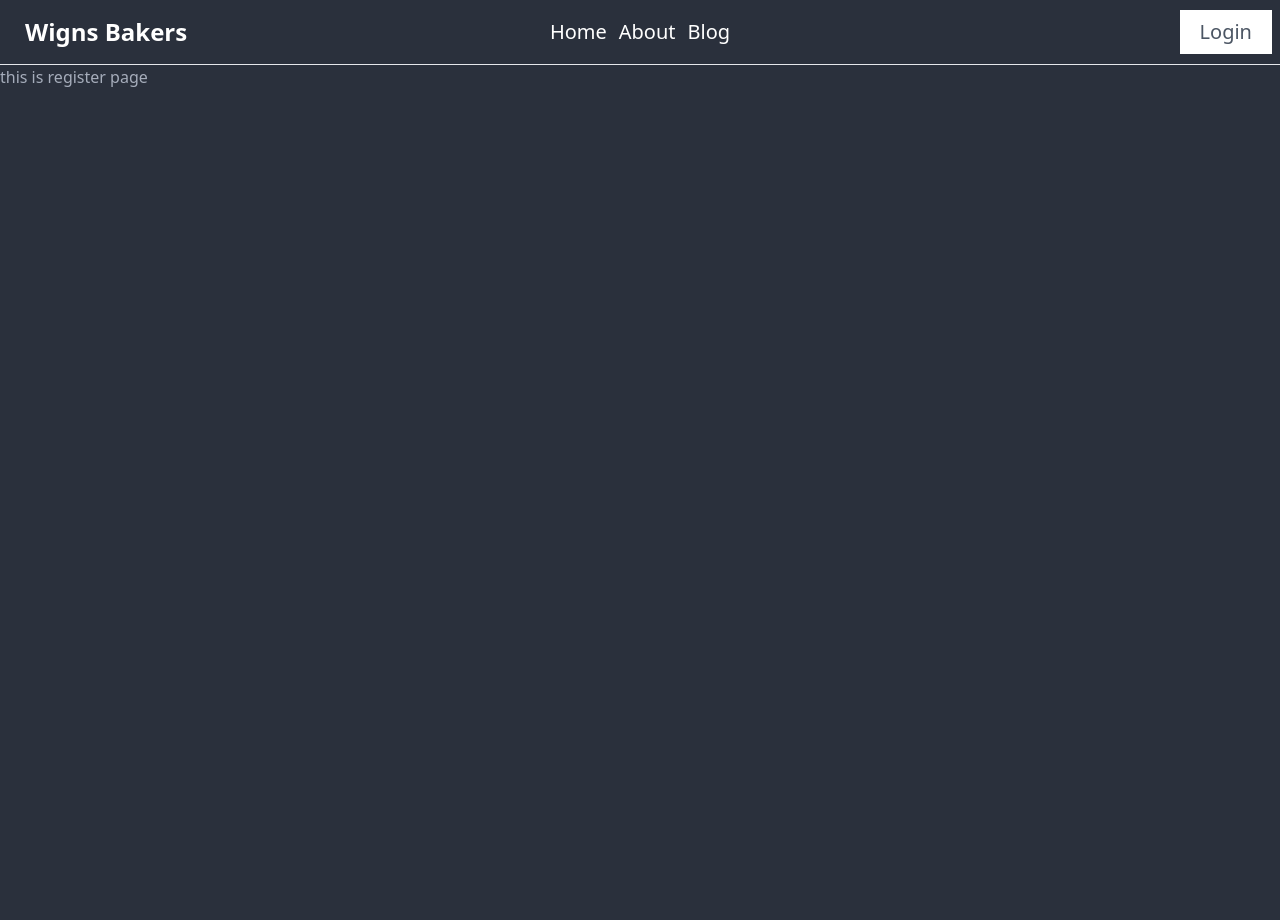
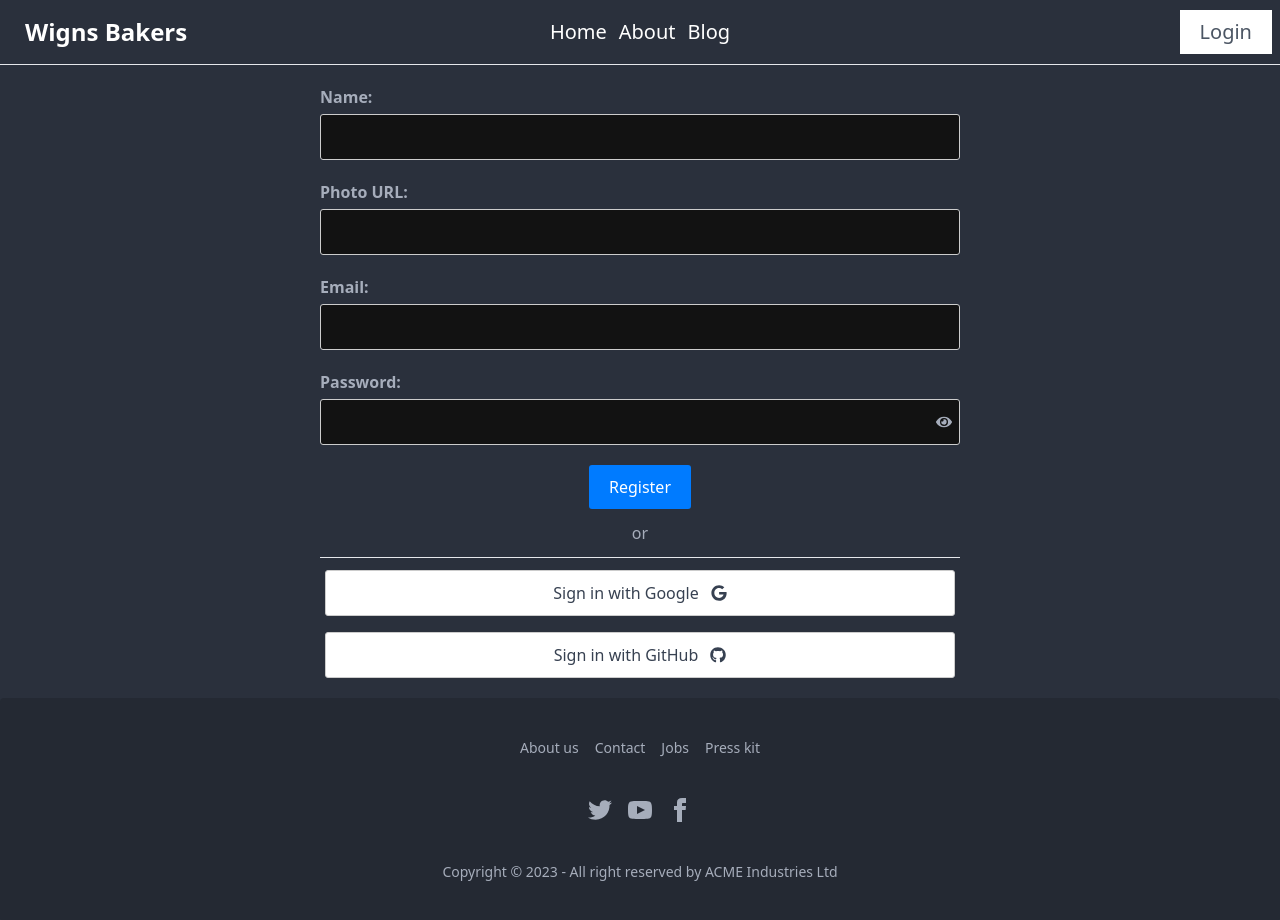
Before and after one commit to jhimi01/wings-bakers-client, a React (Vite) app: page /register in a window 1280 px wide. Before the commit the page ends 800 px from the top, so only its background shows below. Built offline with nearby package versions, Linux system fonts and the light colour scheme.

Commit message:
login form, register form

```diff
--- a/src/LoginLAyout/LoginLAyout.jsx
+++ b/src/LoginLAyout/LoginLAyout.jsx
@@ -1,11 +1,13 @@
 import { Outlet } from "react-router-dom";
 import NavogationBar from "../components/NavogationBar/NavogationBar";
+import Footer from "../components/Footer/Footer";
 
 const LoginLAyout = () => {
     return (
        <>
          <NavogationBar></NavogationBar>
         <Outlet></Outlet>
+        <Footer></Footer>
        </>
     );
 };
--- a/src/page/HomePage/About/About.jsx
+++ b/src/page/HomePage/About/About.jsx
@@ -2,9 +2,9 @@ const About = () => {
     return (
       <div className="absolute bottom-0 left-1/2 transform -translate-x-1/2 w-4/5">
         <div className="bg-slate-800 grid grid-cols-3">
-          <div className="sec1 p-7  text-xl font-bold border-r  text-center">Teast</div>
-          <div className="sec2 p-7 text-xl font-bold  text-center">Decoretion</div>
-          <div className="sec3 p-7 text-xl font-bold border-l text-center">Environment</div>
+          <div className="sec1 p-7  text-xs md:text-xl font-bold border-r  text-center">Teast</div>
+          <div className="sec2 p-7 text-xs md:text-xl font-bold  text-center">Decoretion</div>
+          <div className="sec3 p-7 text-xs md:text-xl font-bold border-l text-center">Environment</div>
         </div>
       </div>
     );
--- a/src/page/Login/Login.jsx
+++ b/src/page/Login/Login.jsx
@@ -1,9 +1,44 @@
+import { useState } from "react";
+import { FaEye, FaEyeSlash } from "react-icons/fa";
 
 const Login = () => {
+
+    const [email, setEmail] = useState('');
+    const [password, setPassword] = useState('');
+    const [show, setShow] = useState(false);
+
+
+    const handlelogin = (e) => {
+        e.preventDefault();
+        // Code to handle registering the user
+      }
+
+
+    // hide / show password
+    const handleshowpass=()=>{
+        setShow(!show)
+    }
+
+
     return (
-        <div>
-            <h2>login page</h2>
+        <form className='w-1/2 mx-auto mt-5' onSubmit={handlelogin}>
+        <h2 className="text-center text-3xl my-5">Please Login</h2>
+           <div className="form-group">
+          <label>Email:</label>
+          <input type="email" id="email" value={email} onChange={(e) => setEmail(e.target.value)} required/>
         </div>
+
+        <div className="form-group relative">
+          <label>Password:</label>
+          <input  type={show ? "text" : "password"} id="password" value={password}  onChange={(e) => setPassword(e.target.value)} required/>
+          <p className="cursor-pointer" onClick={handleshowpass}>
+          { show ? <FaEyeSlash className='absolute top-11 right-2'/> : <FaEye className='absolute top-11 right-2'/>}
+          </p>
+        </div>
+        <div className="button-group text-center my-7">
+          <button type="submit" className="login-button ">Login</button>
+        </div>
+        </form>
     );
 };
 
--- /dev/null
+++ b/src/page/Register/Register.css
@@ -0,0 +1,54 @@
+.containeform{
+    max-width: 50%;
+    margin: 20px auto;
+
+}
+.form-group {
+    margin-bottom: 20px;
+  }
+
+  label {
+    display: block;
+    margin-bottom: 5px;
+    font-weight: bold;
+  }
+
+  input[type="text"],
+  input[type="email"],
+  input[type="password"] {
+    padding: 10px;
+    border: 1px solid #ccc;
+    border-radius: 3px;
+    font-size: 16px;
+    width: 100%;
+    box-sizing: border-box;
+  }
+
+  button[type="submit"] {
+    background-color: #007bff;
+    color: #fff;
+    padding: 10px 20px;
+    border: none;
+    border-radius: 3px;
+    font-size: 16px;
+    cursor: pointer;
+  }
+
+  .oauth-group {
+    display: flex;
+    justify-content: center;
+  }
+
+  .oauth-button {
+    background-color: #fff;
+    border: 1px solid #ccc;
+    padding: 10px 20px;
+    border-radius: 3px;
+    font-size: 16px;
+    cursor: pointer;
+    margin: 0 5px;
+  }
+
+  .oauth-button:hover {
+    background-color: #f8f8f8;
+  }
--- a/src/page/Register/Register.jsx
+++ b/src/page/Register/Register.jsx
@@ -1,9 +1,61 @@
+import  { useState } from 'react';
+import './Register.css'
+import { FaEye, FaEyeSlash, FaGithub, FaGoogle } from 'react-icons/fa';
+
 const Register = () => {
+    const [name, setName] = useState('');
+    const [photoUrl, setPhotoUrl] = useState('');
+    const [email, setEmail] = useState('');
+    const [password, setPassword] = useState('');
+    const [show, setShow] = useState(false);
+
+    const handleRegister = (e) => {
+      e.preventDefault();
+      // Code to handle registering the user
+    }
+
+    // hide / show password
+    const handleshowpass=()=>{
+        setShow(!show)
+    }
+
     return (
-        <div>
-            <h2>this is register page</h2>
+      <form className='containeform' onSubmit={handleRegister}>
+        <div className="form-group">
+          <label>Name:</label>
+          <input type="text" id="name" value={name} onChange={(e) => setName(e.target.value)} required/>
         </div>
+
+        <div className="form-group">
+          <label>Photo URL:</label>
+          <input type="text" id="photoUrl" value={photoUrl} onChange={(e) => setPhotoUrl(e.target.value)} required/>
+        </div>
+
+        <div className="form-group">
+          <label>Email:</label>
+          <input type="email" id="email" value={email} onChange={(e) => setEmail(e.target.value)} required/>
+        </div>
+
+        <div className="form-group relative">
+          <label>Password:</label>
+          <input  type={show ? "text" : "password"} id="password" value={password}  onChange={(e) => setPassword(e.target.value)} required/>
+          <p className="cursor-pointer" onClick={handleshowpass}>
+          { show ? <FaEyeSlash className='absolute top-11 right-2'/> : <FaEye className='absolute top-11 right-2'/>}
+          </p>
+
+        </div>
+
+        <div className="button-group text-center">
+          <button type="submit" className="register-button ">Register</button>
+        </div>
+  <p className="text-center mt-3">or</p>
+  <hr className='my-3' />
+        <div className="oauth-group flex flex-col gap-4">
+          <button className="oauth-button flex items-center justify-center gap-3 text-gray-700">Sign in with Google <FaGoogle></FaGoogle></button>
+          <button className="oauth-button  flex items-center justify-center gap-3 text-gray-700">Sign in with GitHub <FaGithub></FaGithub></button>
+        </div>
+      </form>
     );
-};
+}
 
 export default Register;
```
